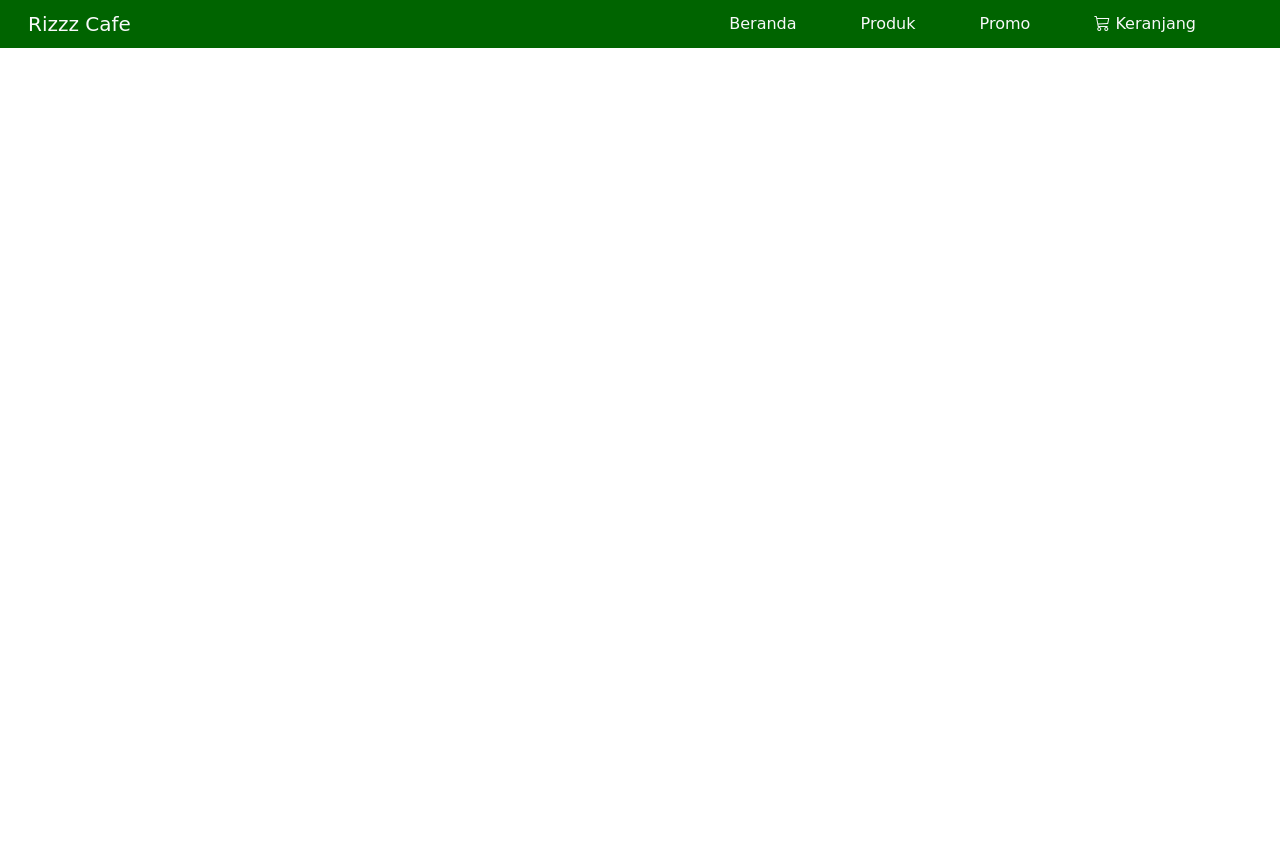
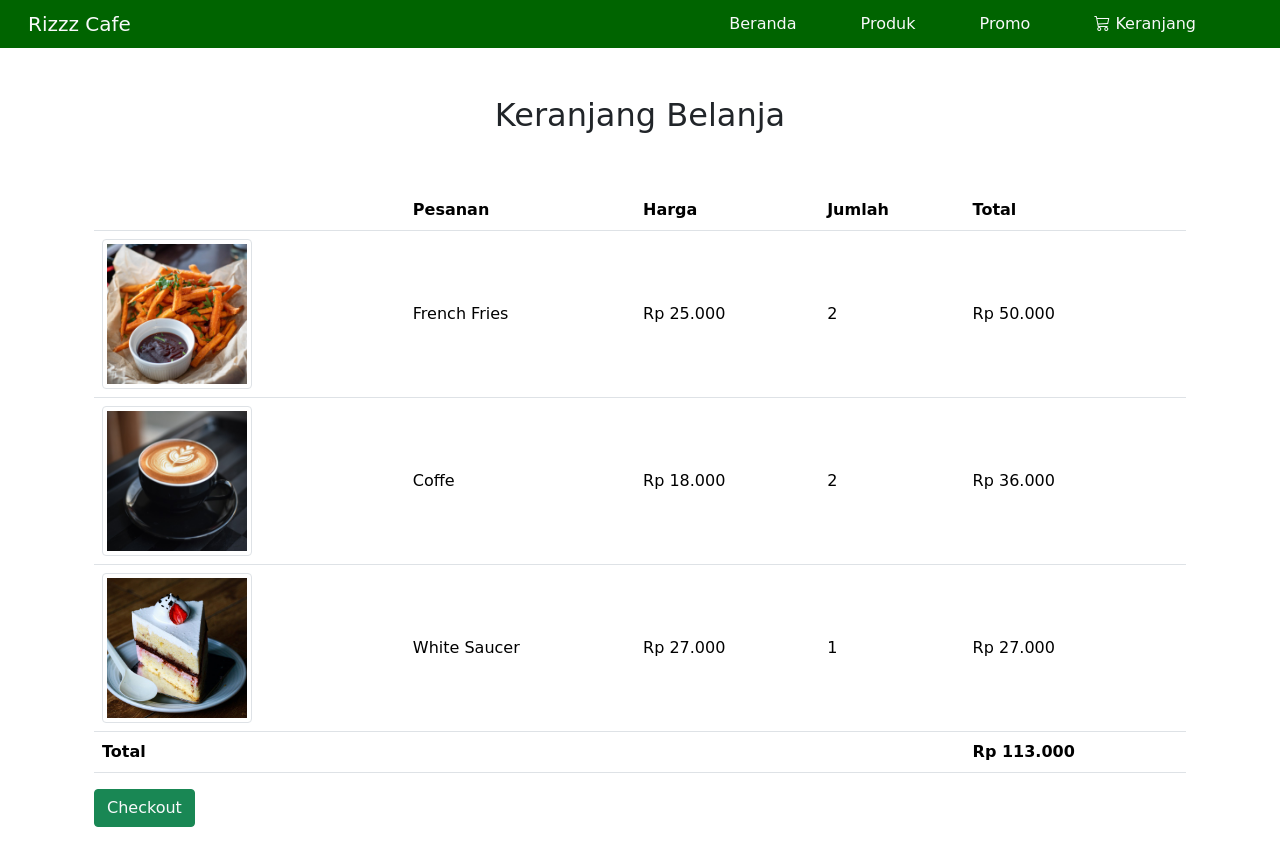
Before and after one commit to FarisEka/rizz_toko, a plain HTML site: page keranjang.html in a window 1280 px wide. Before the commit the page ends 800 px from the top, so only its background shows below. Drawn offline with nearby package versions, Linux system fonts and the light colour scheme.

Commit message:
add cart

```diff
--- a/keranjang.html
+++ b/keranjang.html
@@ -1,8 +1,8 @@
 <!DOCTYPE html>
 <html lang="en">
   <head>
-    <meta charset="UTF-8">
-    <meta name="viewport" content="width=device-width, initial-scale=1.0">
+    <meta charset="UTF-8" />
+    <meta name="viewport" content="width=device-width, initial-scale=1.0" />
     <title>Rizzz Cafe | Checkout</title>
     <link
       href="https://cdn.jsdelivr.net/npm/bootstrap@5.3.3/dist/css/bootstrap.min.css"
@@ -16,10 +16,9 @@
       href="https://cdn.jsdelivr.net/npm/bootstrap-icons@1.11.3/font/bootstrap-icons.min.css"
     />
     <link rel="stylesheet" href="css/style.css" />
-    <link rel="stylesheet" href="dist/css/lightbox.min.css">
+    <link rel="stylesheet" href="dist/css/lightbox.min.css" />
   </head>
   <body>
-
     <nav class="navbar navbar-expand-lg p-1 main-color sticky-top">
       <div class="container-fluid">
         <button
@@ -37,11 +36,7 @@
           <a class="navbar-brand me-auto text-light" href="#">Rizzz Cafe</a>
           <ul class="navbar-nav">
             <li class="nav-item">
-                <a
-                  class="nav-link me-5 text-light"
-                  href="index.html"
-                  >Beranda</a
-                >
+              <a class="nav-link me-5 text-light" href="index.html">Beranda</a>
             </li>
             <li class="nav-item me-5">
               <a class="nav-link text-light" href="produk.html">Produk</a>
@@ -59,6 +54,80 @@
       </div>
     </nav>
 
+    <div class="container-fluid py-5">
+      <div class="container">
+        <h2 class="text-center">Keranjang Belanja</h2>
+
+        <div class="table-responsive">
+          <table class="table mt-5">
+            <tr>
+              <th></th>
+              <th>Pesanan</th>
+              <th>Harga</th>
+              <th>Jumlah</th>
+              <th>Total</th>
+            </tr>
+            <tr style="vertical-align: middle;">
+              <td>
+                <a href="image/product/french-fries.jpg" data-lightbox="image-french-fries" data-title="French Fries">
+                <img
+                  src="image/product/thumb/french-fries.jpg"
+                  class="img-thumbnail d-none d-sm-block"
+                  width="150px"
+                  alt=""
+                />
+                  <label class="d-block d-sm-none">French Fries</label>
+                </a>
+              </td>
+              <td>French Fries</td>
+              <td>Rp 25.000</td>
+              <td>2</td>
+              <td>Rp 50.000</td>
+            </tr>
+            <tr style="vertical-align: middle;">
+              <td>
+                <a href="image/product/coffee.jpg" data-lightbox="image-coffe" data-title="Coffe">
+                <img
+                  src="image/product/thumb/coffee.jpg"
+                  class="img-thumbnail d-none d-sm-block"
+                  width="150px"
+                  alt=""
+                />
+                <label class="d-block d-sm-none">Coffe</label>
+                </a>
+              </td>
+              <td>Coffe</td>
+              <td>Rp 18.000</td>
+              <td>2</td>
+              <td>Rp 36.000</td>
+            </tr>
+            <tr style="vertical-align: middle;">
+              <td>
+                <a href="image/product/white-saucer-cake.jpg" data-lightbox="image-white-saucer" data-title="White Saucer">
+                <img
+                  src="image/product/thumb/white-saucer-cake.jpg"
+                  class="img-thumbnail d-none d-sm-block"
+                  width="150px"
+                  alt=""
+                />
+                <label class="d-block d-sm-none">White Saucer</label>
+                </a>
+              </td>
+              <td>White Saucer</td>
+              <td>Rp 27.000</td>
+              <td>1</td>
+              <td>Rp 27.000</td>
+            </tr>
+            <tr>
+              <th colspan="4">Total</th>
+              <th>Rp 113.000</th>
+            </tr>
+          </table>
+          <button class="btn btn-success text-light">Checkout</button>
+        </div>
+      </div>
+    </div>
+
     <script src="bootstrap-5.0.0-dist/js/bootstrap.bundle.min.js"></script>
     <script
       src="https://cdn.jsdelivr.net/npm/bootstrap@5.3.3/dist/js/bootstrap.bundle.min.js"
@@ -66,6 +135,11 @@
       crossorigin="anonymous"
     ></script>
     <script src="dist/js/lightbox-plus-jquery.min.js"></script>
-    <script src="https://cdn.jsdelivr.net/npm/masonry-layout@4.2.2/dist/masonry.pkgd.min.js" integrity="sha384-GNFwBvfVxBkLMJpYMOABq3c+d3KnQxudP/mGPkzpZSTYykLBNsZEnG2D9G/X/+7D" crossorigin="anonymous" async></script>
+    <script
+      src="https://cdn.jsdelivr.net/npm/masonry-layout@4.2.2/dist/masonry.pkgd.min.js"
+      integrity="sha384-GNFwBvfVxBkLMJpYMOABq3c+d3KnQxudP/mGPkzpZSTYykLBNsZEnG2D9G/X/+7D"
+      crossorigin="anonymous"
+      async
+    ></script>
   </body>
 </html>
```
Also changed, not shown: image/product/nasi lemak.jpg (added). Lines whose indentation alone changed are shown as unchanged.
